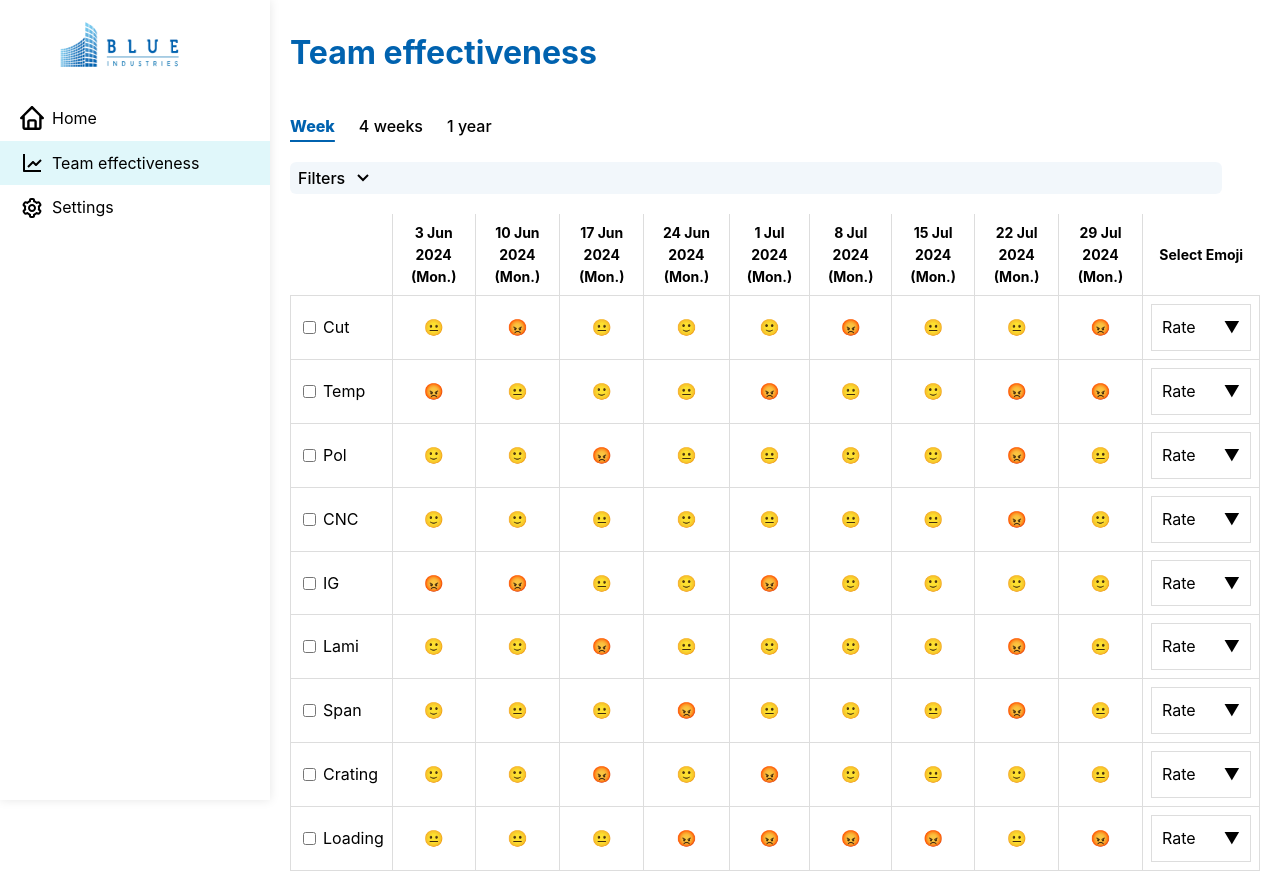
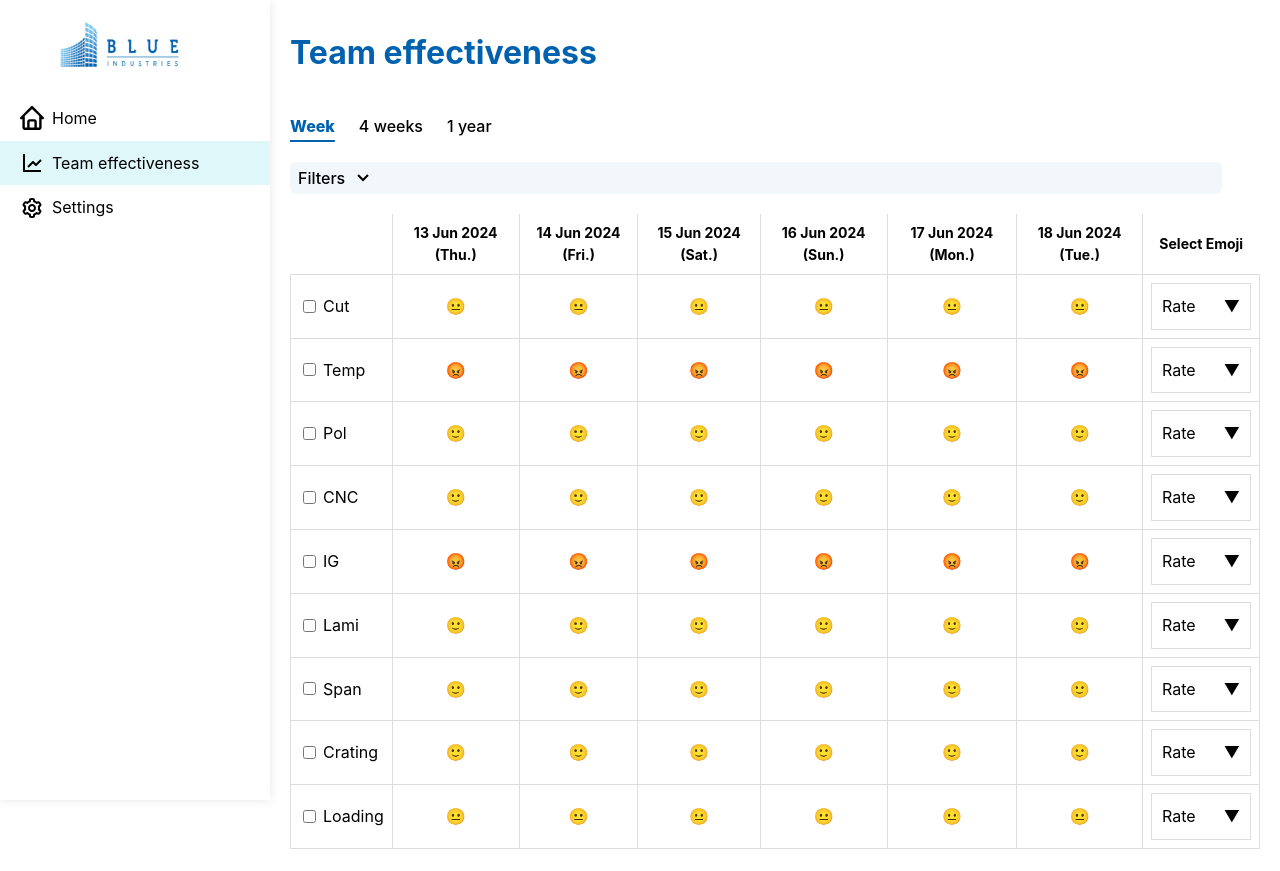
Before and after one commit to ptendec/blue-industries, a Next.js app: page / in a window 1280 px wide. After the commit the page ends 849 px from the top, so only its background shows below. Built offline with nearby package versions, Linux system fonts and the light colour scheme.

Commit message:
demo dates

```diff
--- a/components/Table/Day/index.tsx
+++ b/components/Table/Day/index.tsx
@@ -8,7 +8,7 @@ import styles from "./style.module.css";
 
 const initialData: Data[] = [
   {
-    date: "2024-06-03",
+    date: "2024-06-13",
     Cut: 2,
     Temp: 1,
     Pol: 3,
@@ -20,100 +20,64 @@ const initialData: Data[] = [
     Loading: 2,
   },
   {
-    date: "2024-06-10",
-    Cut: 1,
-    Temp: 2,
+    date: "2024-06-14",
+    Cut: 2,
+    Temp: 1,
     Pol: 3,
     CNC: 3,
     IG: 1,
     Lami: 3,
-    Span: 2,
+    Span: 3,
+    Crating: 3,
+    Loading: 2,
+  },
+  {
+    date: "2024-06-15",
+    Cut: 2,
+    Temp: 1,
+    Pol: 3,
+    CNC: 3,
+    IG: 1,
+    Lami: 3,
+    Span: 3,
+    Crating: 3,
+    Loading: 2,
+  },
+  {
+    date: "2024-06-16",
+    Cut: 2,
+    Temp: 1,
+    Pol: 3,
+    CNC: 3,
+    IG: 1,
+    Lami: 3,
+    Span: 3,
     Crating: 3,
     Loading: 2,
   },
   {
     date: "2024-06-17",
     Cut: 2,
-    Temp: 3,
-    Pol: 1,
-    CNC: 2,
-    IG: 2,
-    Lami: 1,
-    Span: 2,
-    Crating: 1,
-    Loading: 2,
-  },
-  {
-    date: "2024-06-24",
-    Cut: 3,
-    Temp: 2,
-    Pol: 2,
+    Temp: 1,
+    Pol: 3,
     CNC: 3,
-    IG: 3,
-    Lami: 2,
-    Span: 1,
-    Crating: 3,
-    Loading: 1,
-  },
-  {
-    date: "2024-07-01",
-    Cut: 3,
-    Temp: 1,
-    Pol: 2,
-    CNC: 2,
     IG: 1,
     Lami: 3,
-    Span: 2,
-    Crating: 1,
-    Loading: 1,
-  },
-  {
-    date: "2024-07-08",
-    Cut: 1,
-    Temp: 2,
-    Pol: 3,
-    CNC: 2,
-    IG: 3,
-    Lami: 3,
     Span: 3,
-    Crating: 3,
-    Loading: 1,
-  },
-  {
-    date: "2024-07-15",
-    Cut: 2,
-    Temp: 3,
-    Pol: 3,
-    CNC: 2,
-    IG: 3,
-    Lami: 3,
-    Span: 2,
-    Crating: 2,
-    Loading: 1,
-  },
-  {
-    date: "2024-07-22",
-    Cut: 2,
-    Temp: 1,
-    Pol: 1,
-    CNC: 1,
-    IG: 3,
-    Lami: 1,
-    Span: 1,
     Crating: 3,
     Loading: 2,
   },
   {
-    date: "2024-07-29",
-    Cut: 1,
+    date: "2024-06-18",
+    Cut: 2,
     Temp: 1,
-    Pol: 2,
+    Pol: 3,
     CNC: 3,
-    IG: 3,
-    Lami: 2,
-    Span: 2,
-    Crating: 2,
-    Loading: 1,
+    IG: 1,
+    Lami: 3,
+    Span: 3,
+    Crating: 3,
+    Loading: 2,
   },
 ];
 
```
